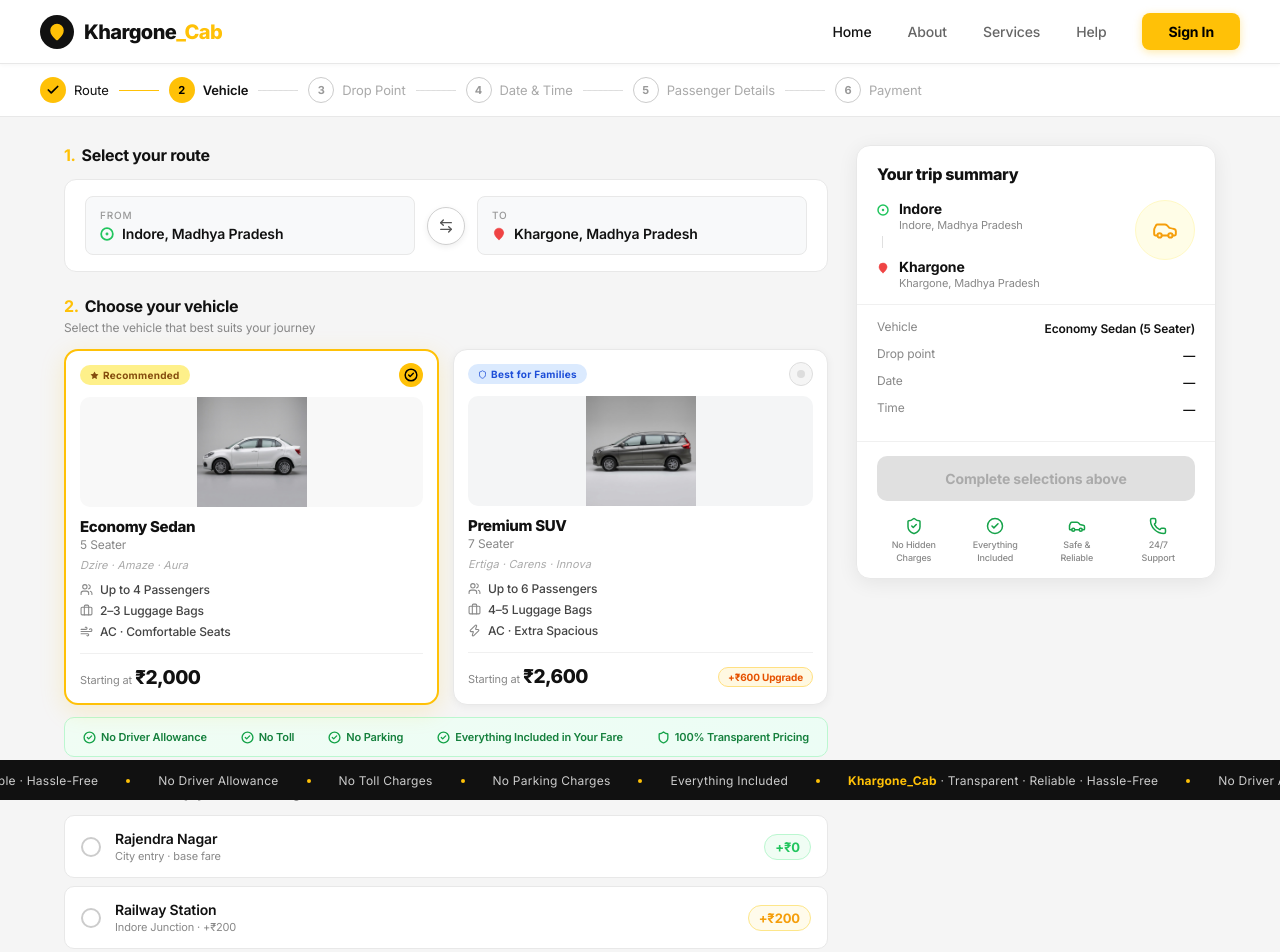
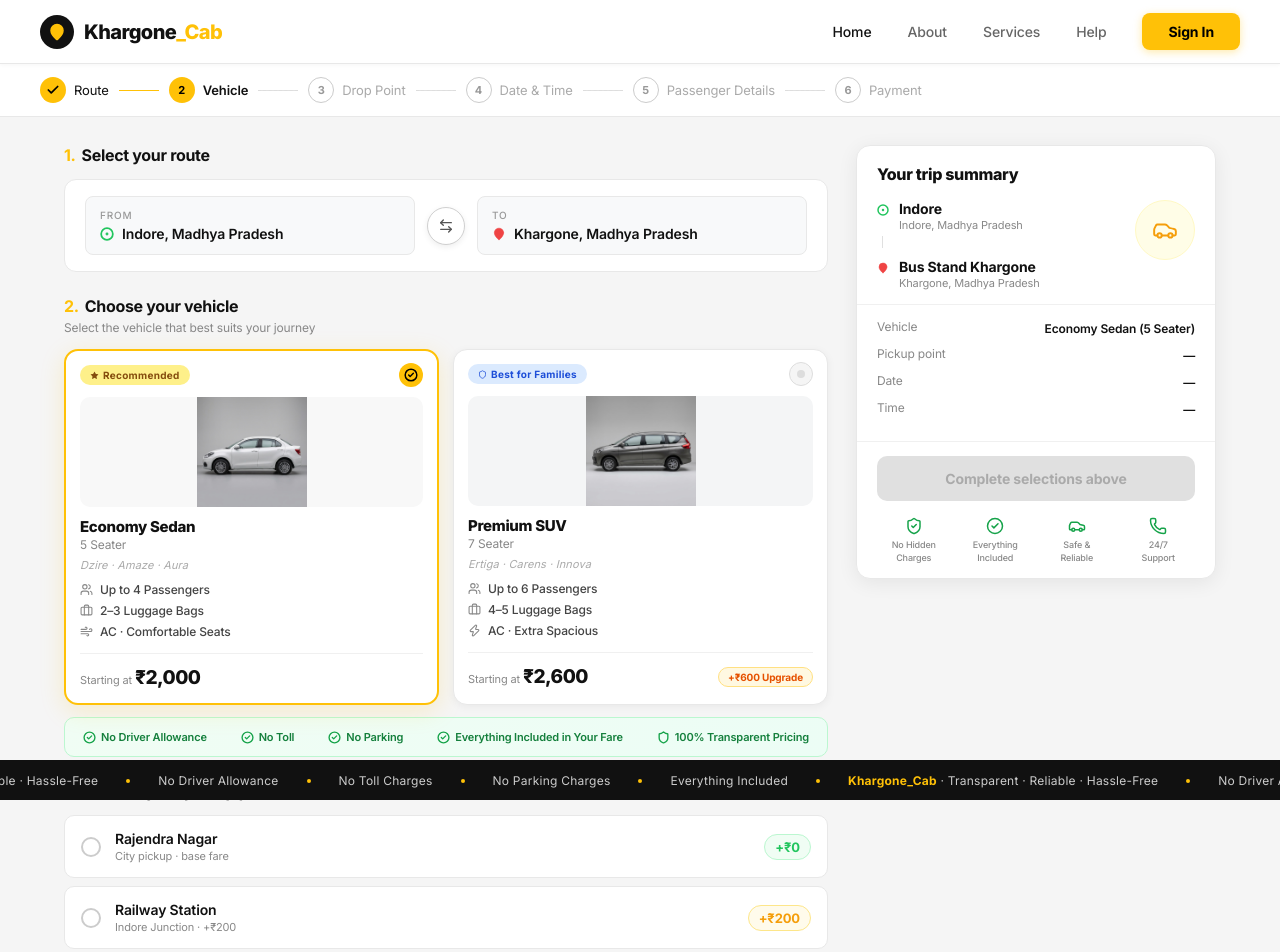
Before and after one commit to marutidigital/khargone_cab, a Next.js app: page / in a window 1280 px wide. Shown: the top 952 px of the page. Built offline with nearby package versions, Linux system fonts and the light colour scheme; no server answers; the database is empty.

Commit message:
fix: dynamically swap Indore pickup/drop points and Bus Stand Khargone text depending on direction

```diff
--- a/src/app/page.tsx
+++ b/src/app/page.tsx
@@ -244,7 +244,9 @@ export default function Home() {
               </div>
 
               <div style={{ display: 'flex', justifyContent: 'space-between' }}>
-                <span style={{ fontSize: 12, color: '#888' }}>Drop point</span>
+                <span style={{ fontSize: 12, color: '#888' }}>
+                  {successBooking.booking.direction === 'KI' ? 'Pickup point' : 'Drop point'}
+                </span>
                 <span style={{ fontSize: 12, fontWeight: 600, color: '#111' }}>{successBooking.booking.drop_name}</span>
               </div>
 
@@ -369,7 +371,7 @@ export default function Home() {
           </Section>
 
           {/* 3. Drop Point */}
-          <Section num="3." title={`Choose a drop point in ${dir === 'KI' ? 'Khargone' : 'Indore'}`}>
+          <Section num="3." title={dir === 'KI' ? 'Choose your pickup point in Indore' : 'Choose your drop point in Indore'}>
             <DropList
               points={POINTS[dir]}
               selected={selDrop?.id ?? null}
--- a/src/components/TripSummary.tsx
+++ b/src/components/TripSummary.tsx
@@ -23,9 +23,9 @@ export function TripSummary({
   dateStr, timeSlot, timeLabel,
   price, onContinue, continueDisabled,
 }: Props) {
-  const from = dir === 'KI' ? 'Indore'   : 'Khargone'
-  const to   = dir === 'KI' ? 'Khargone' : 'Indore'
-  const fromSub = dir === 'KI' ? 'Indore, Madhya Pradesh'   : 'Khargone, Madhya Pradesh'
+  const from = dir === 'KI' ? (dropName ?? 'Indore') : 'Bus Stand Khargone'
+  const to   = dir === 'KI' ? 'Bus Stand Khargone' : (dropName ?? 'Indore')
+  const fromSub = dir === 'KI' ? 'Indore, Madhya Pradesh' : 'Khargone, Madhya Pradesh'
   const toSub   = dir === 'KI' ? 'Khargone, Madhya Pradesh' : 'Indore, Madhya Pradesh'
   const vehicleLabel = vehicle === 'sedan' ? 'Economy Sedan (5 Seater)' : 'Premium SUV (7 Seater)'
   const isNight = timeSlot === 'night'
@@ -92,7 +92,7 @@ export function TripSummary({
       <div style={{ padding: '14px 20px', borderBottom: '1px solid #F0F0F0' }}>
         <SummaryRow label="Vehicle" value={vehicleLabel} />
         <SummaryRow
-          label="Drop point"
+          label={dir === 'KI' ? "Pickup point" : "Drop point"}
           value={dropName ?? '—'}
           sub={dropExtra > 0 ? `+₹${dropExtra}` : undefined}
           subColor="#F59E0B"
@@ -111,7 +111,10 @@ export function TripSummary({
         <div style={{ padding: '14px 20px', borderBottom: '1px solid #F0F0F0' }}>
           <PriceRow label="Base fare"          value={`₹${price.base.toLocaleString('en-IN')}`} />
           {price.extra > 0 && (
-            <PriceRow label="Drop point charges" value={`+₹${price.extra.toLocaleString('en-IN')}`} />
+            <PriceRow
+              label={dir === 'KI' ? "Pickup point charges" : "Drop point charges"}
+              value={`+₹${price.extra.toLocaleString('en-IN')}`}
+            />
           )}
           {price.discount > 0 && (
             <PriceRow label="Early discount"     value={`−₹${price.discount.toLocaleString('en-IN')}`} accent="green" />
--- a/src/lib/constants.ts
+++ b/src/lib/constants.ts
@@ -7,14 +7,14 @@ export const NIGHT_EXTRA = 300
 
 export const POINTS: Record<Direction, DropOption[]> = {
   KI: [
-    { id: 'rajendra', name: 'Rajendra Nagar', sub: 'City entry · base fare', extra: 0 },
+    { id: 'rajendra', name: 'Rajendra Nagar', sub: 'City pickup · base fare', extra: 0 },
     { id: 'railway',  name: 'Railway Station', sub: 'Indore Junction · +₹200', extra: 200 },
     { id: 'airport',  name: 'Airport (IDR)',   sub: 'Devi Ahilya Airport · +₹300', extra: 300 },
   ],
   IK: [
-    { id: 'rajendra', name: 'Rajendra Nagar', sub: 'Pickup · base fare', extra: 0 },
-    { id: 'railway',  name: 'Railway Station', sub: 'Pickup · +₹200', extra: 200 },
-    { id: 'airport',  name: 'Airport (IDR)',   sub: 'Pickup · +₹300', extra: 300 },
+    { id: 'rajendra', name: 'Rajendra Nagar', sub: 'City entry · base fare', extra: 0 },
+    { id: 'railway',  name: 'Railway Station', sub: 'Indore Junction · +₹200', extra: 200 },
+    { id: 'airport',  name: 'Airport (IDR)',   sub: 'Devi Ahilya Airport · +₹300', extra: 300 },
   ],
 }
 
```
